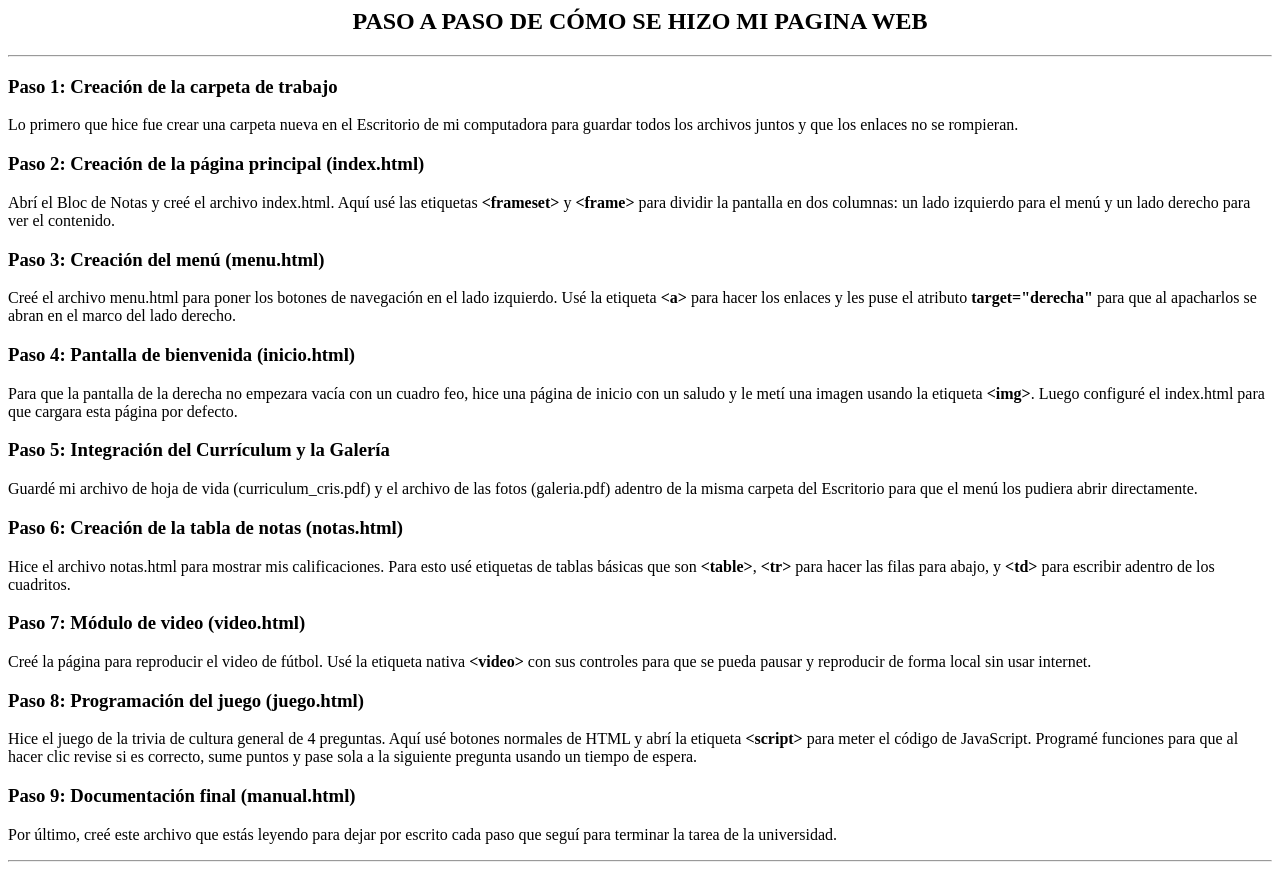
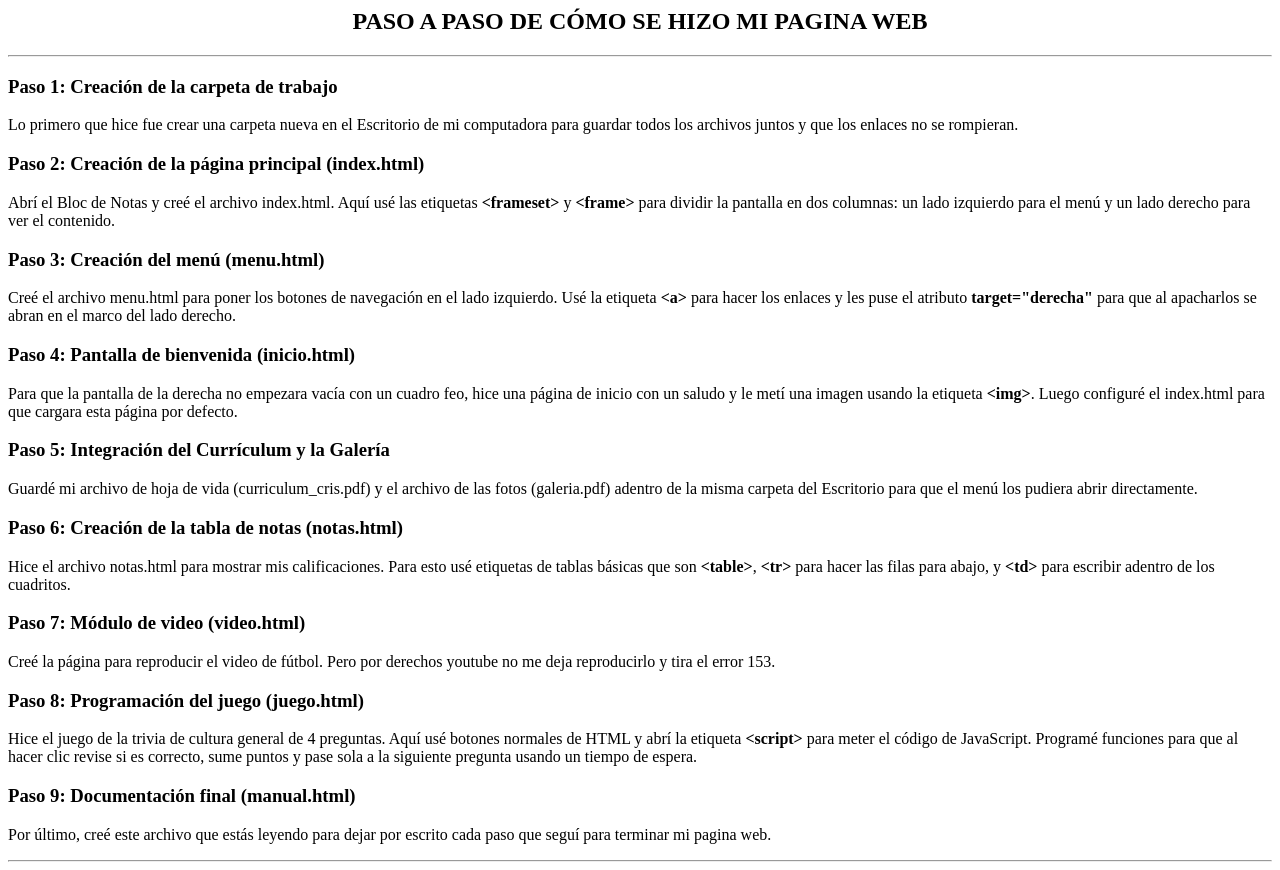
Before and after one commit to carriagag1-lgtm/1590-26-20732_mi_pagina_web_cristian, a plain HTML site: page manual.html in a window 1280 px wide. Drawn offline with Linux system fonts and the light colour scheme.

Commit message:
Add files via upload

```diff
--- a/manual.html
+++ b/manual.html
@@ -29,13 +29,13 @@
     <p>Hice el archivo notas.html para mostrar mis calificaciones. Para esto usé etiquetas de tablas básicas que son <b>&lt;table&gt;</b>, <b>&lt;tr&gt;</b> para hacer las filas para abajo, y <b>&lt;td&gt;</b> para escribir adentro de los cuadritos.</p>
 
     <h3>Paso 7: Módulo de video (video.html)</h3>
-    <p>Creé la página para reproducir el video de fútbol. Usé la etiqueta nativa <b>&lt;video&gt;</b> con sus controles para que se pueda pausar y reproducir de forma local sin usar internet.</p>
+    <p>Creé la página para reproducir el video de fútbol. Pero por derechos youtube no me deja reproducirlo y tira el error 153.</p>
 
     <h3>Paso 8: Programación del juego (juego.html)</h3>
     <p>Hice el juego de la trivia de cultura general de 4 preguntas. Aquí usé botones normales de HTML y abrí la etiqueta <b>&lt;script&gt;</b> para meter el código de JavaScript. Programé funciones para que al hacer clic revise si es correcto, sume puntos y pase sola a la siguiente pregunta usando un tiempo de espera.</p>
 
     <h3>Paso 9: Documentación final (manual.html)</h3>
-    <p>Por último, creé este archivo que estás leyendo para dejar por escrito cada paso que seguí para terminar la tarea de la universidad.</p>
+    <p>Por último, creé este archivo que estás leyendo para dejar por escrito cada paso que seguí para terminar mi pagina web.</p>
 
     <hr>
 
```
